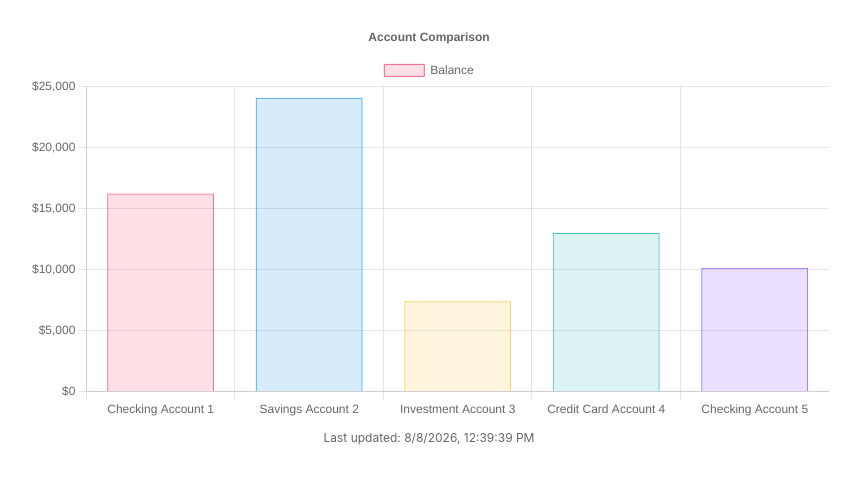
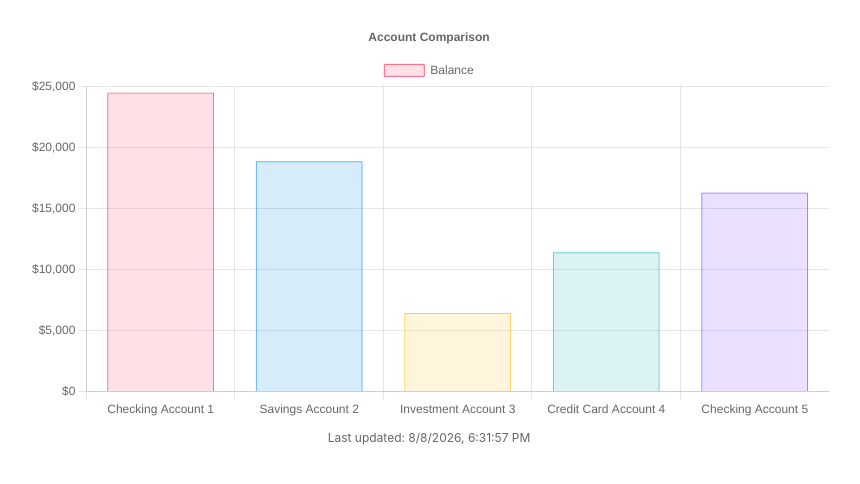
Before and after one commit to leakingMemo/notion-dashboard, a plain HTML site: page charts/accounts.html in a window 1280 px wide. Shown: the whole page, without its empty margins (211-1071 px from the left). Drawn offline with nearby package versions, Linux system fonts and the light colour scheme.

Commit message:
deploy: 4c4bf658cc92440bb72928c41904504d4f3e92f8

```diff
--- a/charts/accounts.html
+++ b/charts/accounts.html
@@ -31,7 +31,7 @@
         <canvas id="chart"></canvas>
     </div>
     <div class="last-updated">
-        Last updated: 8/8/2026, 12:39:39 PM
+        Last updated: 8/8/2026, 6:31:57 PM
     </div>
 
     <script>
@@ -50,11 +50,11 @@
     {
       "label": "Balance",
       "data": [
-        16233,
-        24061,
-        7392,
-        12998,
-        10149
+        24492,
+        18871,
+        6430,
+        11415,
+        16307
       ],
       "backgroundColor": [
         "rgba(255, 99, 132, 0.2)",
```
Also changed, not shown: charts/balance.html (+6 -6 lines), charts/portfolio.html (+5 -5 lines), index.html (+1 -1 lines).
